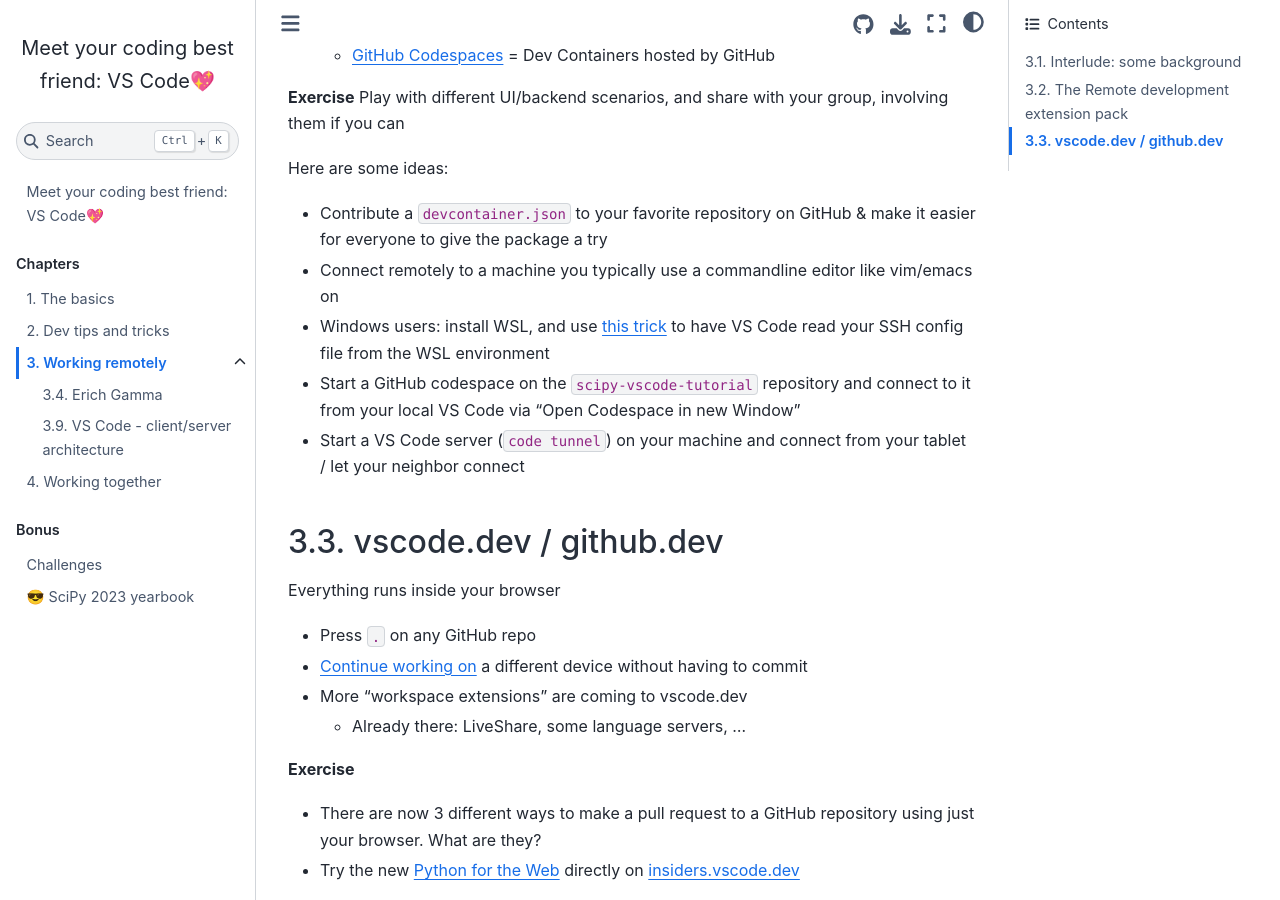
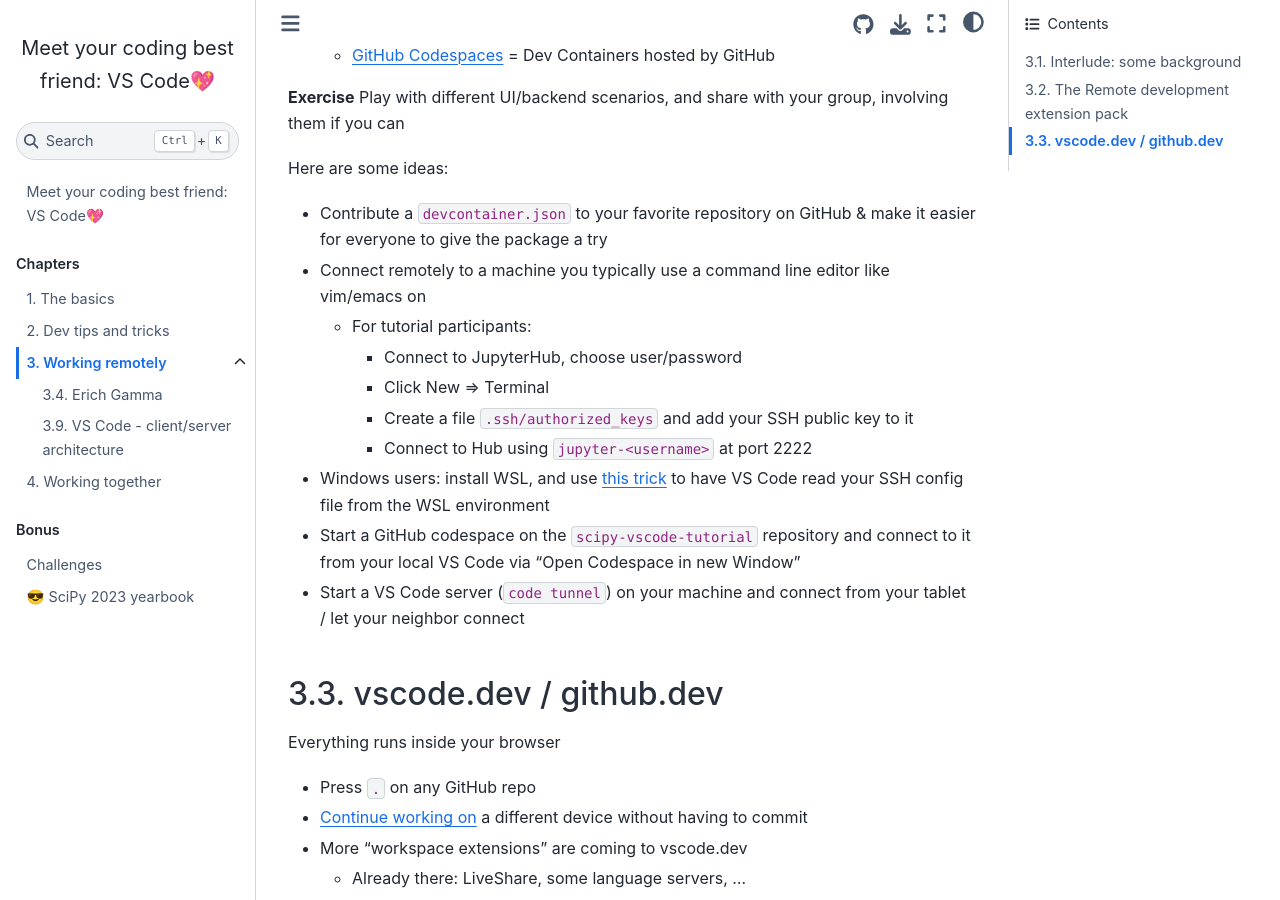
Before and after one commit to crazy4pi314/scipy-vscode-tutorial, a Jupyter Book: the page built from 3-remote.md, in a window 1280 px wide and 900 px high, scrolled down 964 px. Built offline with Jupyter Book 1.0.4 settings and Sphinx 7.4.7 and the Sphinx Book theme 1.1.4, drawn with Linux system fonts in a browser that asks for light colours.

Commit message:
add ssh connection instructions (#49)

```diff
--- a/3-remote.md
+++ b/3-remote.md
@@ -32,7 +32,12 @@
 Here are some ideas:
 
 - Contribute a `devcontainer.json` to your favorite repository on GitHub & make it easier for everyone to give the package a try
-- Connect remotely to a machine you typically use a commandline editor like vim/emacs on
+- Connect remotely to a machine you typically use a command line editor like vim/emacs on
+  - For tutorial participants:
+    - Connect to JupyterHub, choose user/password
+    - Click New => Terminal
+    - Create a file `.ssh/authorized_keys` and add your SSH public key to it
+    - Connect to Hub using `jupyter-<username>` at port 2222
 - Windows users: install WSL, and use [this trick](https://stackoverflow.com/questions/60150466/can-i-ssh-from-wsl-in-visual-studio-code/66048792#66048792) to have VS Code read your SSH config file from the WSL environment
 - Start a GitHub codespace on the `scipy-vscode-tutorial` repository and connect to it from your local VS Code via "Open Codespace in new Window"
 - Start a VS Code server (`code tunnel`) on your machine and connect from your tablet / let your neighbor connect
```
